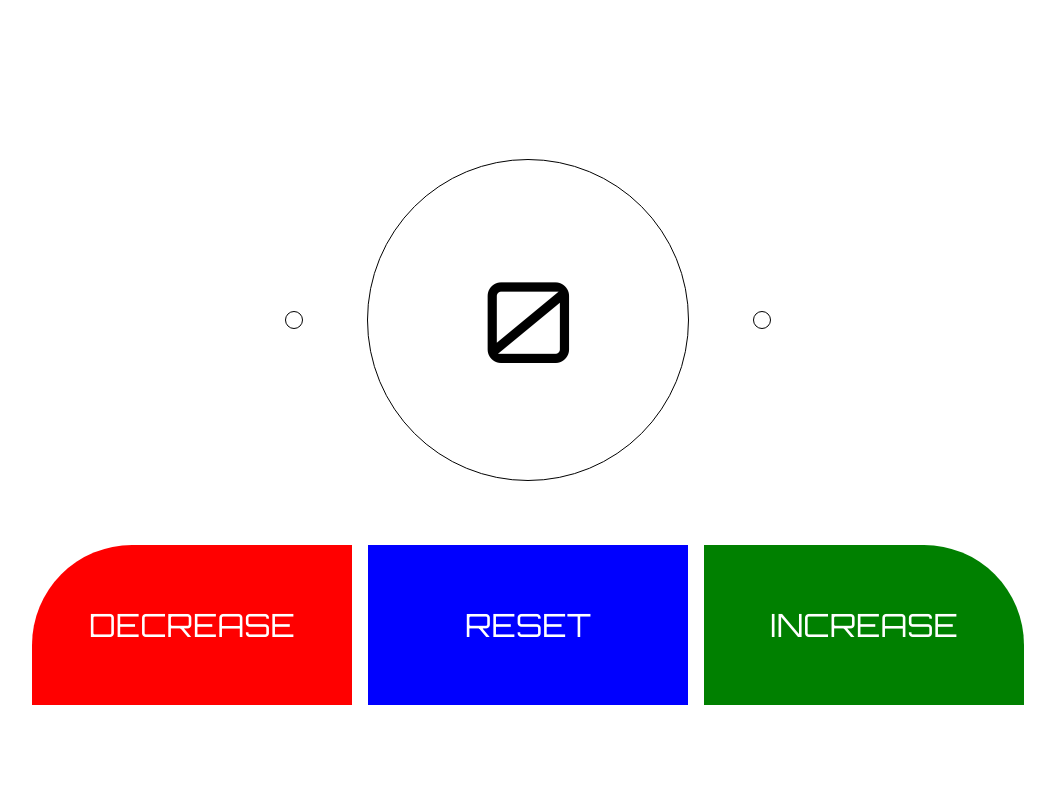
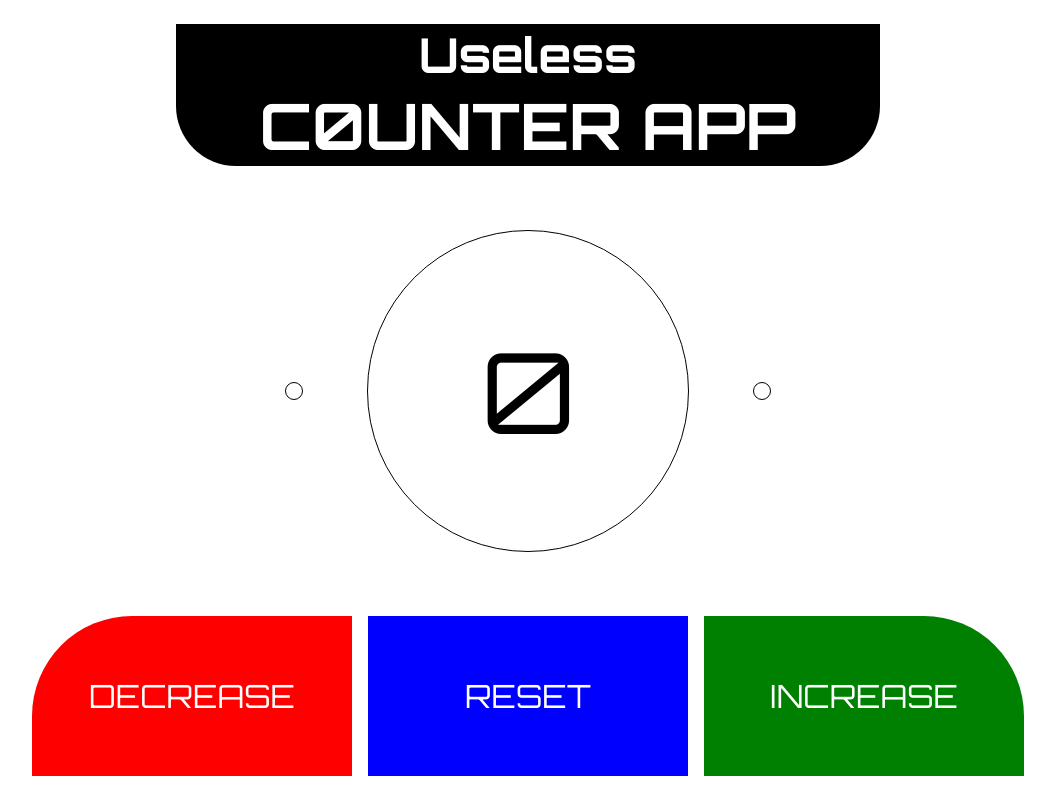
Before and after one commit to raphaelmatiaz/Counter-App-JS, a website with bundled scripts: page index.html in a window 1280 px wide. Shown: the whole page, without its empty margins (112-1167 px from the left). Built offline with nearby package versions, Linux system fonts and the light colour scheme.

Commit message:
Added Title to APP

```diff
--- a/app.js
+++ b/app.js
@@ -31,7 +31,7 @@ decreaseButton.addEventListener("mouseout", () => {
 decreaseButton.addEventListener("click", () => {
     clearInterval(increaseIntervalId)
     clearInterval(decreaseIntervalId)
-    decreaseIntervalId = setInterval(decreaseFunction, 1000);
+    decreaseIntervalId = setInterval(decreaseFunction, 100);
     indicators.forEach(indicator => {
         indicator.style.background = "red";
         decreaseButton.style.background = "red";
@@ -94,7 +94,7 @@ increaseButton.addEventListener("mousedown", () => {
 increaseButton.addEventListener("click", () => {
     clearInterval(increaseIntervalId)
     clearInterval(decreaseIntervalId)
-    increaseIntervalId = setInterval(increaseFunction, 1000);
+    increaseIntervalId = setInterval(increaseFunction, 100);
     indicators.forEach(indicator => {
         indicator.style.background = "rgb(0, 180, 0)";
 })
--- a/index.html
+++ b/index.html
@@ -7,11 +7,17 @@
     <link rel="preconnect" href="https://fonts.googleapis.com">
     <link rel="preconnect" href="https://fonts.gstatic.com" crossorigin>
     <link href="https://fonts.googleapis.com/css2?family=Orbitron:wght@400;500;600;700;800;900&display=swap" rel="stylesheet">
+    <link rel="stylesheet" href="normalize.css">
     <link rel="stylesheet" href="style.css">
     <script type="module" src="app.js"></script>
 </head>
 <body>
 <div id="general-wrapper">
+
+        <div id="title-wrapper">
+            <h2>Useless</h2>
+            <h1>C0UNTER APP</h1>
+        </div>
 
         <div id="counter-indicator-wrapper">
             <div class="indicator"></div>
--- a/style.css
+++ b/style.css
@@ -14,6 +14,24 @@ body {
 }
 
 /*------------------------------*/
+
+#title-wrapper {
+    display: flex;
+    flex-direction: column;
+    align-items: center;
+    justify-content: center;
+    background-color: black;
+    width: 55vw;
+    border-bottom-right-radius: 60px;
+    border-bottom-left-radius: 60px;
+
+}
+
+h1, h2 {
+    color: white;
+}
+
+
 
 #general-wrapper {
 display: flex;
```
Also changed, not shown: package.json (added, +12 -0 lines).
